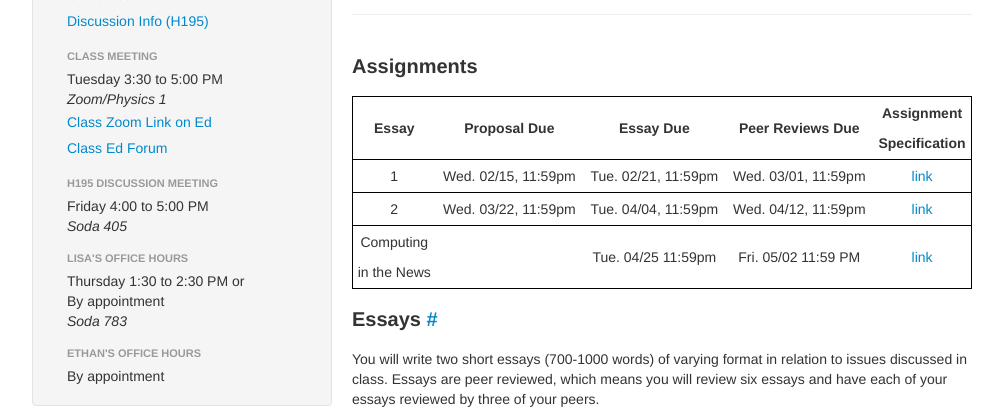
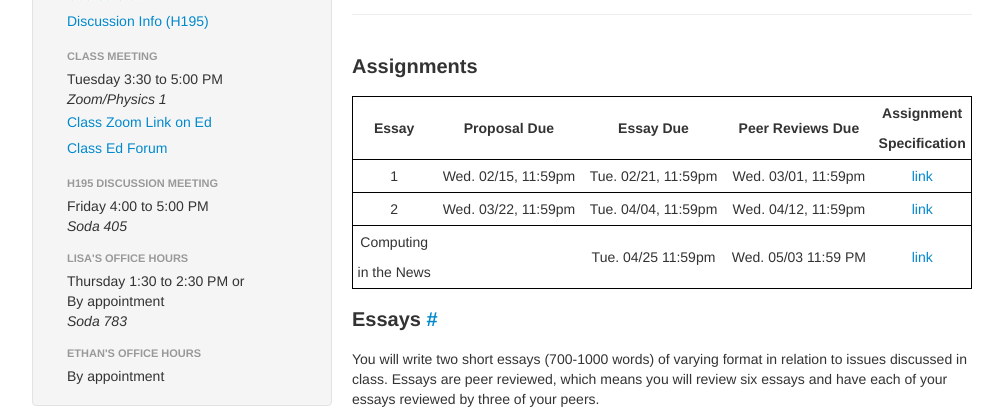
Before and after one commit to Berkeley-CS195/sp23, a Jekyll site: the page built from assignments.md, in a window 1280 px wide. Shown: the part 136-545 px from the top of the page, without its empty margins (138-1141 px from the left). Built offline with Jekyll 4.4.1, drawn with Linux system fonts in a browser that asks for light colours.

Commit message:
Change computing peer review date

```diff
--- a/assignments.md
+++ b/assignments.md
@@ -8,7 +8,7 @@ title: Assignments
 |-------|--------------------|---------------------|---------------------| ---- |
 | 1     | Wed. 02/15, 11:59pm | Tue. 02/21, 11:59pm | Wed. 03/01, 11:59pm  | [link][essay1] |
 | 2     | Wed. 03/22, 11:59pm | Tue. 04/04, 11:59pm  | Wed. 04/12, 11:59pm  | [link][essay2] |
-| Computing<br/>in the News | | Tue. 04/25 11:59pm | Fri. 05/02 11:59 PM | [link][computing-news] |
+| Computing<br/>in the News | | Tue. 04/25 11:59pm | Wed. 05/03 11:59 PM | [link][computing-news] |
 
 ## Essays
 
```
Also changed, not shown: assignments/computing-in-the-news.md (+1 -1 lines).
